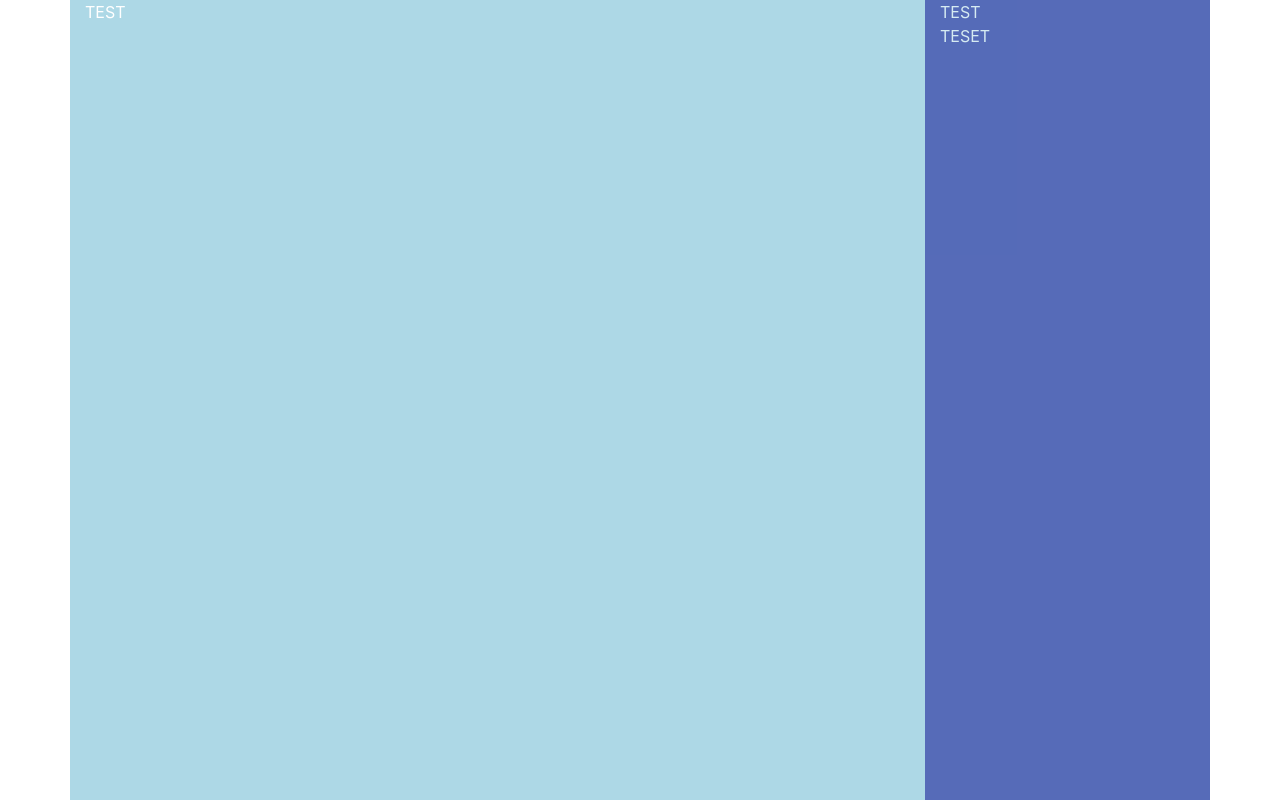
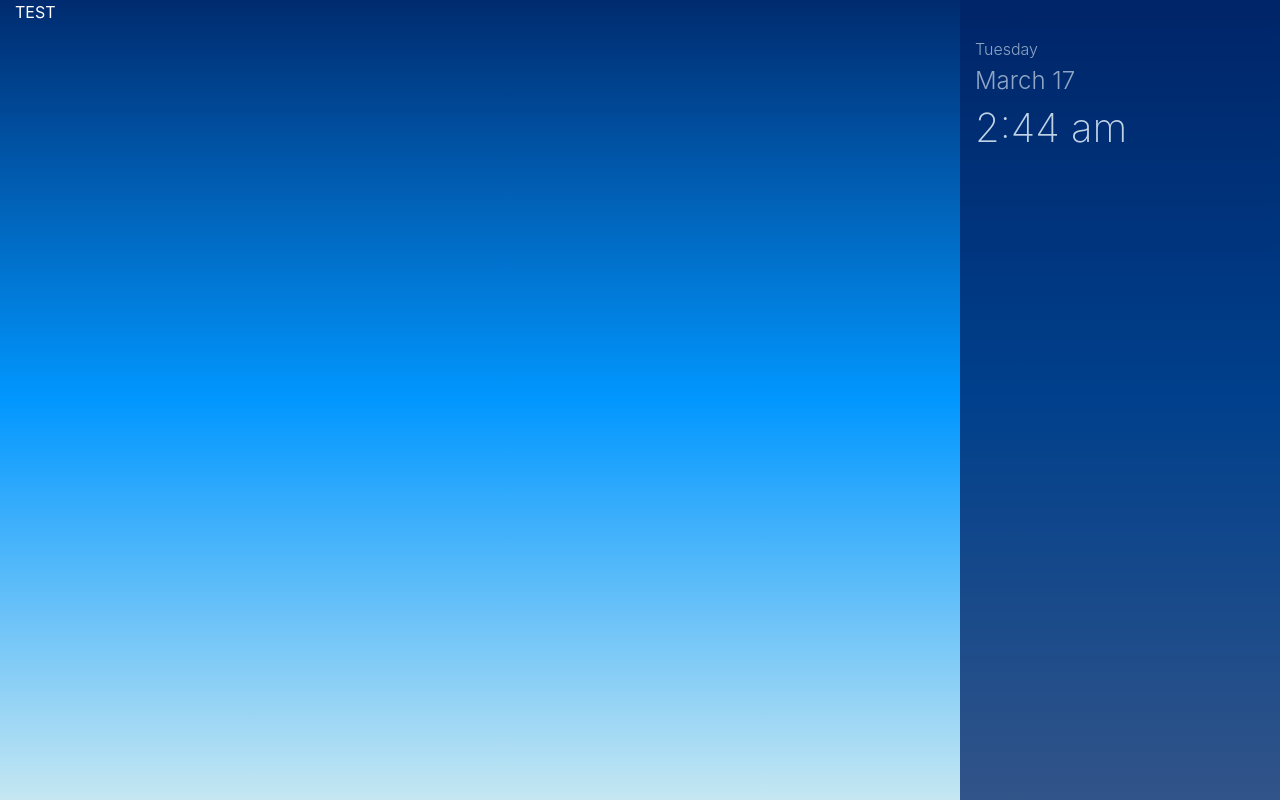
Before and after one commit to Pawhurr/DisneyDailyWeather, a plain HTML site: page index.html in a window 1280 px wide. Drawn offline with nearby package versions, Linux system fonts and the light colour scheme; no server answers.

Commit message:
new stuff

```diff
--- a/index.html
+++ b/index.html
@@ -15,7 +15,7 @@
 </head>
 
 <body>
-    <div class="container">
+    <div class="container-fluid">
         <div class="row">
             <div id="mainStage" class="col-9">
                 TEST
@@ -23,12 +23,11 @@
             <div id="rightBar" class="col-3">
                 <div id="dateRow" class="row">
                     <div id="dateText" class="col-12">
-                        TEST
                     </div>
                 </div>
                 <div id="timeRow" class="row">
                     <div id="timeText" class="col-12">
-                        TESET
+                        <h1></h1>
                     </div>
                 </div>
                 <div id="tempRow" class="row">
--- a/script.js
+++ b/script.js
@@ -1,6 +1,16 @@
 const DWDailyWeather = (function(){
+    const date = new Date();
+    let day;
+    let month;
+    let time;
+
     function init(){
         getWeather("Charlotte,NorthCarolina");
+        todaysDay();
+        currentMonth();
+        currentTime();
+        setInterval(currentTime, 600);
+        $("#dateText").html("<h6>" + day + "</h6>\n<h4>" + month + " " + date.getDate() + "</h4>");
     }
 
     function getWeather(place){
@@ -21,6 +31,29 @@ const DWDailyWeather = (function(){
           });
     }
 
+    function todaysDay(){
+        let dayOfWeek = date.getDay();
+        day = dayOfWeek === 1 ? "Monday" : dayOfWeek === 2 ? "Tuesday" : dayOfWeek === 3 ? "Wednesday" : dayOfWeek === 4 ? "Thursday" :
+            dayOfWeek === 5 ? "Friday" : dayOfWeek === 6 ? "Saturday" : "Sunday";
+    }
+
+    function currentMonth(){
+        let currentMonth = date.getMonth();
+        month = currentMonth === 1 ? "February" : currentMonth === 2 ? "March" : currentMonth === 3 ? "April" : currentMonth === 4 ? "May" :
+            currentMonth === 5 ? "June" : currentMonth === 6 ? "July" : currentMonth === 7 ? "August" : currentMonth === 8 ? "September" :
+            currentMonth === 9 ? "October" : currentMonth === 10 ? "November" : currentMonth === 11 ? "December" : "January";
+    }
+
+    function currentTime(){
+        let currentHours = date.getHours();
+        let currentMins = date.getMinutes();
+        let nonMilitary = currentHours > 12 ? currentHours - 12 : currentHours;
+        let ampm = currentHours >= 12 ? "pm" : "am";
+        time = nonMilitary + ":" + currentMins + " " + ampm;
+        $("#timeText").empty();
+        $("#timeText").html("<h1>" + time + "</h1>");
+    }
+
     return {
         init: init
     }
--- a/style.css
+++ b/style.css
@@ -1,13 +1,35 @@
-.container {
-    background-color: lightblue;
+.container-fluid {
+    background: rgb(0,43,111);
+    background: linear-gradient(180deg, rgba(0,43,111,1) 0%, rgba(1,151,255,1) 50%, rgba(197,231,242,1) 100%);
     width: 100vw;
     height: 100vh;
     color: #fff;
 }
 
 #rightBar {
-    background-color: darkblue;
+    background-color:#002366;
     color: #fff;
     height: 100vh;
-    opacity: .5;
+    opacity: .75;
 }
+
+body {
+    margin: 0 auto;
+}
+
+#dateText {
+    opacity: .75;
+    padding-top: 40px;
+}
+
+#dateText > h6 {
+    font-weight: 300;
+}
+
+#dateText > h4 {
+    font-weight: 300;
+}
+
+#timeText > h1{
+    font-weight: 200;
+}
```
Also changed, not shown: images/CharlotteUnedited.PNG (added).
